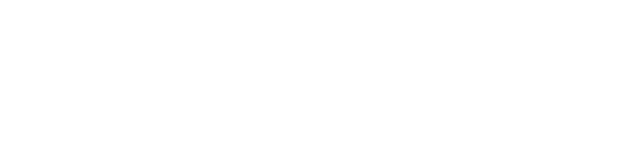
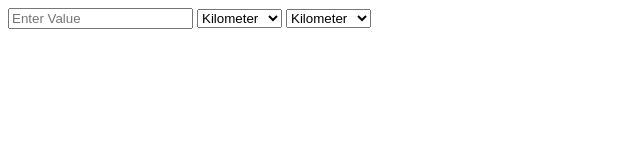
Before and after one commit to brody-chan/unit-converter, a plain HTML site: page unit-converter.html in a window 1280 px wide. Shown: the whole page, without its empty margins (0-640 px from the left). Drawn offline with Linux system fonts and the light colour scheme.

Commit message:
Update unit-converter.html

```diff
--- a/unit-converter.html
+++ b/unit-converter.html
@@ -1,7 +1,32 @@
 <!DOCTYPE html>
 <html lang="en">
-  <head></head>
+  <head>
+    <meta charset="utf-8">
+    <title>Unit Converter</title>
+    <style>
+    </style>
+  </head>
   <body>
+    <div>
+      <input type="number" id="inputValue" placeholder="Enter Value">
+      <select id="inputUnit">
+        <option value="kilometer">Kilometer</option>
+        <option>meter</option>
+        <option>centimeter</option>
+        <option>millimeter</option>
+      </select>
+      <select id="outpuntUnit">
+        <option value="kilometer">Kilometer</option>
+        <option>meter</option>
+        <option>centimeter</option>
+        <option>millimeter</option>
+      </select>
+    </div>
 
+    <script>
+      const input = document.getElementById('input');
+      addEventListener("click", convert);
+      function convert() {
+    </script>
   </body>
 </html>
```
